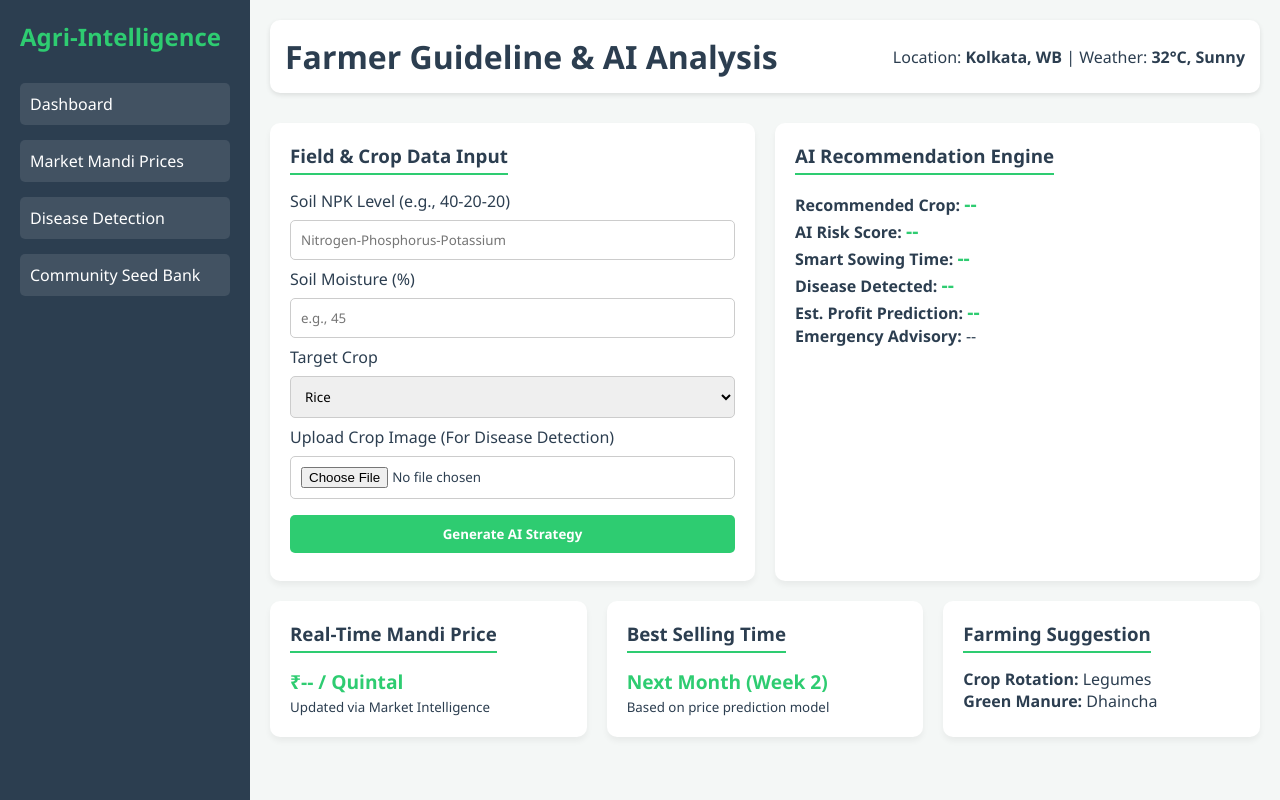
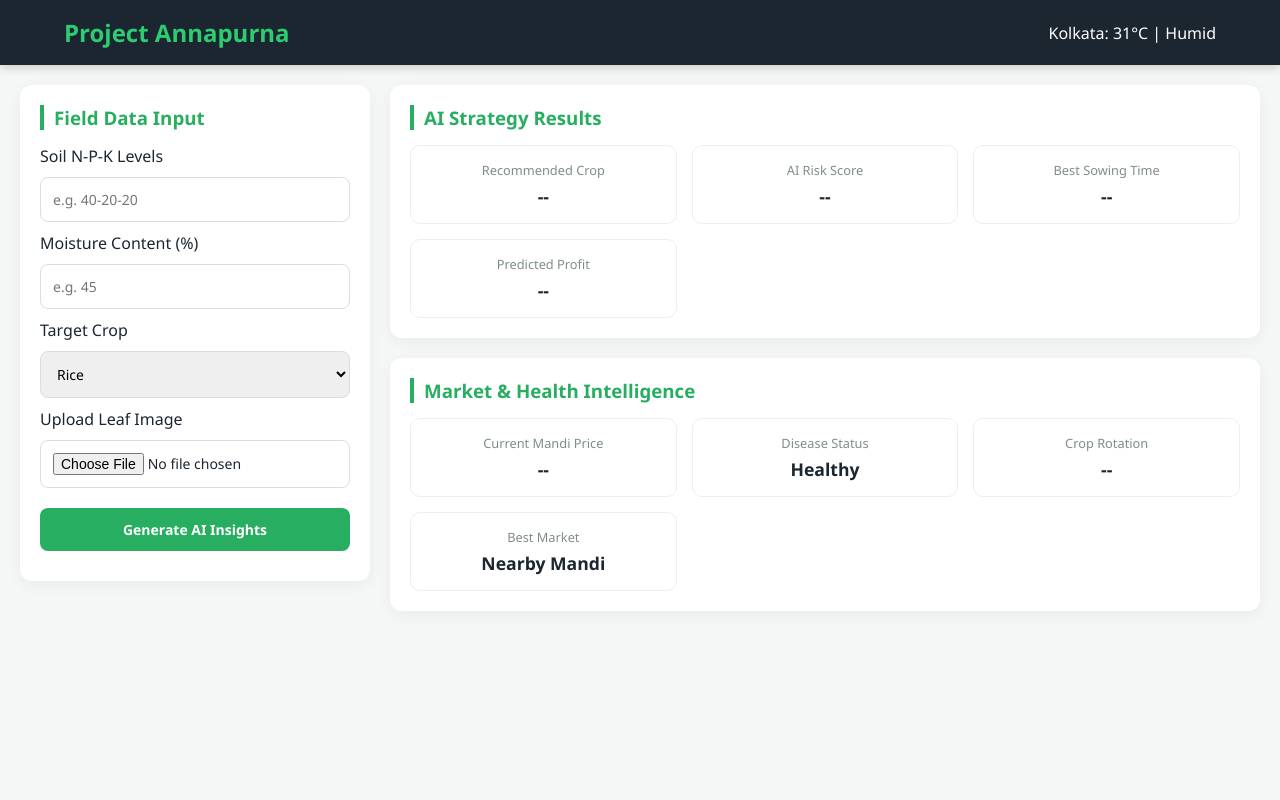
Before and after one commit to ayanmondal809811-lab/Annapurna-Tech, a Flask app: page / in a window 1280 px wide. Run offline with Flask 3, Linux system fonts and the light colour scheme.

Commit message:
Add files via upload

```diff
--- a/app.py
+++ b/app.py
@@ -1,41 +1,38 @@
+import os
+import requests
 from flask import Flask, render_template, request, jsonify
-import requests
 
 app = Flask(__name__)
 
-# ==========================================
-# EKHANE TOMAR N8N WEBHOOK URL DITE HOBE
-# ==========================================
-N8N_WEBHOOK_URL = "https://your-n8n-instance.com/webhook/agri-ai"
+# ============================================================
+# REPLACE WITH YOUR ACTUAL N8N PRODUCTION WEBHOOK URL
+# ============================================================
+N8N_WEBHOOK_URL = "https://your-n8n-instance.com/webhook/agri-data"
 
 @app.route('/')
-def home():
-    # Eta templates/index.html load korbe
+def index():
     return render_template('index.html')
 
 @app.route('/api/analyze', methods=['POST'])
-def analyze_data():
+def analyze():
     try:
+        # Getting data from Frontend
         farmer_data = request.json
 
-        # Data pathachhi n8n Webhook e
-        # response = requests.post(N8N_WEBHOOK_URL, json=farmer_data)
-        # ai_result = response.json()
+        # Sending data to n8n Webhook
+        # Note: If n8n is not ready, this will throw an error.
+        # You can mock the response for testing.
+        response = requests.post(N8N_WEBHOOK_URL, json=farmer_data, timeout=30)
 
-        # Test korar jonno nicher mock data (n8n ready hobar aage):
-        ai_result = {
-            "crop_recommendation": "High-Yield Wheat",
-            "risk_score": "Low (15%)",
-            "sowing_time": "Next week, post light rain",
-            "profit_prediction": "₹45,000 / Acre",
-            "emergency_advisory": "None at present. Weather is clear.",
-            "mandi_price": "₹2,200/Quintal (Kolkata Mandi)"
-        }
+        if response.status_code == 200:
+            return jsonify(response.json())
+        else:
+            return jsonify({"error": "n8n connection failed"}), 500
 
-        return jsonify({"status": "success", "data": ai_result})
     except Exception as e:
-        return jsonify({"status": "error", "message": str(e)}), 500
+        return jsonify({"error": str(e)}), 500
 
-if __name__ == '__main__':
-    # Run the app
-    app.run(host='0.0.0.0', port=5000, debug=True)
+if __name__ == "__main__":
+    # Render uses dynamic ports
+    port = int(os.environ.get("PORT", 5000))
+    app.run(host='0.0.0.0', port=port)
--- a/templates/index.html
+++ b/templates/index.html
@@ -3,166 +3,148 @@
 <head>
     <meta charset="UTF-8">
     <meta name="viewport" content="width=device-width, initial-scale=1.0">
-    <title>Smart Agriculture Intelligence System</title>
+    <title>Annapurna | AI Smart Agri System</title>
     <style>
         :root {
-            --primary: #2ecc71;
-            --dark: #2c3e50;
-            --light: #ecf0f1;
-            --danger: #e74c3c;
-            --warning: #f1c40f;
+            --primary: #27ae60; --secondary: #2ecc71; --dark: #1b2631;
+            --light: #f4f7f6; --danger: #e74c3c; --accent: #f39c12;
         }
-        * { box-sizing: border-box; margin: 0; padding: 0; font-family: 'Segoe UI', Tahoma, Geneva, Verdana, sans-serif; }
-        body { background-color: #f4f7f6; color: var(--dark); display: flex; }
+        * { box-sizing: border-box; margin: 0; padding: 0; font-family: 'Segoe UI', sans-serif; }
+        body { background: var(--light); color: var(--dark); display: flex; flex-direction: column; min-height: 100vh; }
 
-        /* Sidebar */
-        .sidebar { width: 250px; background-color: var(--dark); color: white; min-height: 100vh; padding: 20px; }
-        .sidebar h2 { color: var(--primary); margin-bottom: 30px; font-size: 1.5rem; }
-        .sidebar ul { list-style: none; }
-        .sidebar ul li { margin: 15px 0; padding: 10px; background: rgba(255,255,255,0.1); border-radius: 5px; cursor: pointer; transition: 0.3s; }
-        .sidebar ul li:hover { background: var(--primary); }
+        header { background: var(--dark); color: white; padding: 1rem 5%; display: flex; justify-content: space-between; align-items: center; box-shadow: 0 2px 10px rgba(0,0,0,0.2); }
+        header h1 { color: var(--secondary); font-size: 1.5rem; }
 
-        /* Main Content */
-        .main-content { flex: 1; padding: 20px; height: 100vh; overflow-y: auto; }
-        .header { display: flex; justify-content: space-between; align-items: center; margin-bottom: 30px; background: white; padding: 15px; border-radius: 10px; box-shadow: 0 2px 5px rgba(0,0,0,0.1); }
+        .container { display: grid; grid-template-columns: 350px 1fr; gap: 20px; padding: 20px; flex: 1; }
 
-        /* Grid Layouts */
-        .grid-2 { display: grid; grid-template-columns: 1fr 1fr; gap: 20px; }
-        .grid-3 { display: grid; grid-template-columns: repeat(3, 1fr); gap: 20px; margin-top: 20px; }
+        .card { background: white; padding: 20px; border-radius: 12px; box-shadow: 0 4px 15px rgba(0,0,0,0.05); margin-bottom: 20px; }
+        .card h3 { margin-bottom: 15px; border-left: 4px solid var(--primary); padding-left: 10px; color: var(--primary); }
 
-        /* Cards */
-        .card { background: white; padding: 20px; border-radius: 10px; box-shadow: 0 4px 6px rgba(0,0,0,0.05); }
-        .card h3 { margin-bottom: 15px; color: var(--dark); border-bottom: 2px solid var(--primary); padding-bottom: 5px; display: inline-block; }
+        input, select, button { width: 100%; padding: 12px; margin: 10px 0; border: 1px solid #ddd; border-radius: 8px; font-size: 14px; }
+        button { background: var(--primary); color: white; border: none; font-weight: bold; cursor: pointer; transition: 0.3s; }
+        button:hover { background: #219150; transform: translateY(-2px); }
 
-        /* Form Elements */
-        input, select, button { width: 100%; padding: 10px; margin: 8px 0; border: 1px solid #ccc; border-radius: 5px; }
-        button { background-color: var(--primary); color: white; border: none; cursor: pointer; font-weight: bold; transition: 0.3s; }
-        button:hover { background-color: #27ae60; }
+        .dashboard-grid { display: grid; grid-template-columns: repeat(auto-fit, minmax(200px, 1fr)); gap: 15px; }
+        .stat-box { background: #fff; padding: 15px; border-radius: 10px; border: 1px solid #eee; text-align: center; }
+        .stat-box span { display: block; font-size: 0.8rem; color: #7f8c8d; margin-bottom: 5px; }
+        .stat-box strong { font-size: 1.1rem; color: var(--dark); }
 
-        /* Alerts */
-        .alert-box { background-color: #ffeaa7; border-left: 5px solid var(--warning); padding: 15px; margin-bottom: 20px; border-radius: 5px; }
-        .storm-alert { background-color: #fab1a0; border-left: 5px solid var(--danger); }
+        .alert-bar { background: #fdf2e9; border-left: 5px solid var(--accent); padding: 15px; margin-bottom: 20px; border-radius: 5px; display: none; }
+        .loading { display: none; text-align: center; padding: 20px; color: var(--primary); font-weight: bold; }
 
-        /* Results Highlight */
-        .result-value { font-size: 1.2rem; font-weight: bold; color: var(--primary); }
+        @media (max-width: 768px) { .container { grid-template-columns: 1fr; } }
     </style>
 </head>
 <body>
 
-    <div class="sidebar">
-        <h2>Agri-Intelligence</h2>
-        <ul>
-            <li>Dashboard</li>
-            <li>Market Mandi Prices</li>
-            <li>Disease Detection</li>
-            <li>Community Seed Bank</li>
-        </ul>
-    </div>
+<header>
+    <h1>Project Annapurna</h1>
+    <div id="weather-info">Kolkata: 31°C | Humid</div>
+</header>
 
-    <div class="main-content">
-        <div class="header">
-            <h1>Farmer Guideline & AI Analysis</h1>
-            <div>Location: <strong>Kolkata, WB</strong> | Weather: <strong>32°C, Sunny</strong></div>
-        </div>
+<div class="container">
+    <aside>
+        <div class="card">
+            <h3>Field Data Input</h3>
+            <form id="agriForm">
+                <label>Soil N-P-K Levels</label>
+                <input type="text" id="npk" placeholder="e.g. 40-20-20" required>
 
-        <div class="alert-box storm-alert" id="stormAlert" style="display: none;">
-            <strong>⚠️ Storm Alert:</strong> Heavy rainfall expected in 48 hours. Secure harvested crops.
-        </div>
-
-        <div class="grid-2">
-            <div class="card">
-                <h3>Field & Crop Data Input</h3>
-                <form id="agriForm">
-                    <label>Soil NPK Level (e.g., 40-20-20)</label>
-                    <input type="text" id="npk" placeholder="Nitrogen-Phosphorus-Potassium">
-
-                    <label>Soil Moisture (%)</label>
-                    <input type="number" id="moisture" placeholder="e.g., 45">
+                <label>Moisture Content (%)</label>
+                <input type="number" id="moisture" placeholder="e.g. 45" required>
 
                 <label>Target Crop</label>
                 <select id="crop">
                     <option value="Rice">Rice</option>
                     <option value="Wheat">Wheat</option>
-                        <option value="Jute">Jute</option>
+                    <option value="Maize">Maize</option>
+                    <option value="Vegetables">Vegetables</option>
                 </select>
 
-                    <label>Upload Crop Image (For Disease Detection)</label>
-                    <input type="file" id="cropImage" accept="image/*">
+                <label>Upload Leaf Image</label>
+                <input type="file" id="imageInput" accept="image/*">
 
-                    <button type="submit" id="analyzeBtn">Generate AI Strategy</button>
+                <button type="submit" id="subBtn">Generate AI Insights</button>
             </form>
+        </div>
+    </aside>
+
+    <main>
+        <div id="warning" class="alert-bar">
+            <strong>⚠️ Emergency Advisory:</strong> <span id="alertText">None</span>
+        </div>
+
+        <div id="loader" class="loading">Annapurna AI is analyzing your field data...</div>
+
+        <div class="card">
+            <h3>AI Strategy Results</h3>
+            <div class="dashboard-grid">
+                <div class="stat-box"><span>Recommended Crop</span><strong id="resCrop">--</strong></div>
+                <div class="stat-box"><span>AI Risk Score</span><strong id="resRisk">--</strong></div>
+                <div class="stat-box"><span>Best Sowing Time</span><strong id="resSow">--</strong></div>
+                <div class="stat-box"><span>Predicted Profit</span><strong id="resProfit">--</strong></div>
+            </div>
         </div>
 
         <div class="card">
-                <h3>AI Recommendation Engine</h3>
-                <p><strong>Recommended Crop:</strong> <span class="result-value" id="resCrop">--</span></p>
-                <p><strong>AI Risk Score:</strong> <span class="result-value" id="resRisk">--</span></p>
-                <p><strong>Smart Sowing Time:</strong> <span class="result-value" id="resSow">--</span></p>
-                <p><strong>Disease Detected:</strong> <span class="result-value" id="resDisease">--</span></p>
-                <p><strong>Est. Profit Prediction:</strong> <span class="result-value" id="resProfit">--</span></p>
-                <p><strong>Emergency Advisory:</strong> <span id="resAdv">--</span></p>
+            <h3>Market & Health Intelligence</h3>
+            <div class="dashboard-grid">
+                <div class="stat-box"><span>Current Mandi Price</span><strong id="resMandi">--</strong></div>
+                <div class="stat-box"><span>Disease Status</span><strong id="resDisease">Healthy</strong></div>
+                <div class="stat-box"><span>Crop Rotation</span><strong id="resRotation">--</strong></div>
+                <div class="stat-box"><span>Best Market</span><strong id="resMarket">Nearby Mandi</strong></div>
             </div>
         </div>
-
-        <div class="grid-3">
-            <div class="card">
-                <h3>Real-Time Mandi Price</h3>
-                <p class="result-value" id="resMandi">₹-- / Quintal</p>
-                <small>Updated via Market Intelligence</small>
-            </div>
-            <div class="card">
-                <h3>Best Selling Time</h3>
-                <p class="result-value">Next Month (Week 2)</p>
-                <small>Based on price prediction model</small>
-            </div>
-            <div class="card">
-                <h3>Farming Suggestion</h3>
-                <p><strong>Crop Rotation:</strong> Legumes</p>
-                <p><strong>Green Manure:</strong> Dhaincha</p>
-            </div>
-        </div>
+    </main>
 </div>
 
 <script>
-        document.getElementById('agriForm').addEventListener('submit', async function(e) {
+    document.getElementById('agriForm').addEventListener('submit', async (e) => {
         e.preventDefault();
 
-            const btn = document.getElementById('analyzeBtn');
-            btn.innerText = "Analyzing via AI...";
+        const loader = document.getElementById('loader');
+        const subBtn = document.getElementById('subBtn');
+        loader.style.display = 'block';
+        subBtn.disabled = true;
 
-            // Collecting data to send to Python backend -> n8n
-            const payload = {
+        const formData = {
             npk: document.getElementById('npk').value,
             moisture: document.getElementById('moisture').value,
             crop: document.getElementById('crop').value,
-                // Image processing logic can be added here (Base64 conversion)
+            timestamp: new Date().toISOString()
         };
 
         try {
             const response = await fetch('/api/analyze', {
                 method: 'POST',
                 headers: { 'Content-Type': 'application/json' },
-                    body: JSON.stringify(payload)
+                body: JSON.stringify(formData)
             });
-                const data = await response.json();
 
-                if(data.status === 'success') {
-                    // Updating UI with AI response
-                    document.getElementById('resCrop').innerText = data.data.crop_recommendation;
-                    document.getElementById('resRisk').innerText = data.data.risk_score;
-                    document.getElementById('resSow').innerText = data.data.sowing_time;
-                    document.getElementById('resProfit').innerText = data.data.profit_prediction;
-                    document.getElementById('resAdv').innerText = data.data.emergency_advisory;
-                    document.getElementById('resMandi').innerText = data.data.mandi_price;
-                    document.getElementById('resDisease').innerText = "Healthy (No Image)"; // Mock
+            const result = await response.json();
+
+            // Mapping JSON result to UI
+            document.getElementById('resCrop').innerText = result.crop_recommendation || "--";
+            document.getElementById('resRisk').innerText = result.risk_score || "--";
+            document.getElementById('resSow').innerText = result.sowing_time || "--";
+            document.getElementById('resProfit').innerText = result.profit_prediction || "--";
+            document.getElementById('resMandi').innerText = result.mandi_price || "--";
+            document.getElementById('resRotation').innerText = result.rotation_suggestion || "--";
+
+            if(result.emergency_advisory && result.emergency_advisory !== "None") {
+                document.getElementById('warning').style.display = 'block';
+                document.getElementById('alertText').innerText = result.emergency_advisory;
             }
+
         } catch (error) {
             console.error("Error:", error);
-                alert("Failed to connect to AI server.");
+            alert("Connection to Annapurna Server failed. Check n8n webhook.");
         } finally {
-                btn.innerText = "Generate AI Strategy";
+            loader.style.display = 'none';
+            subBtn.disabled = false;
         }
     });
 </script>
+
 </body>
 </html>
```
Lines whose indentation alone changed are shown as unchanged.
